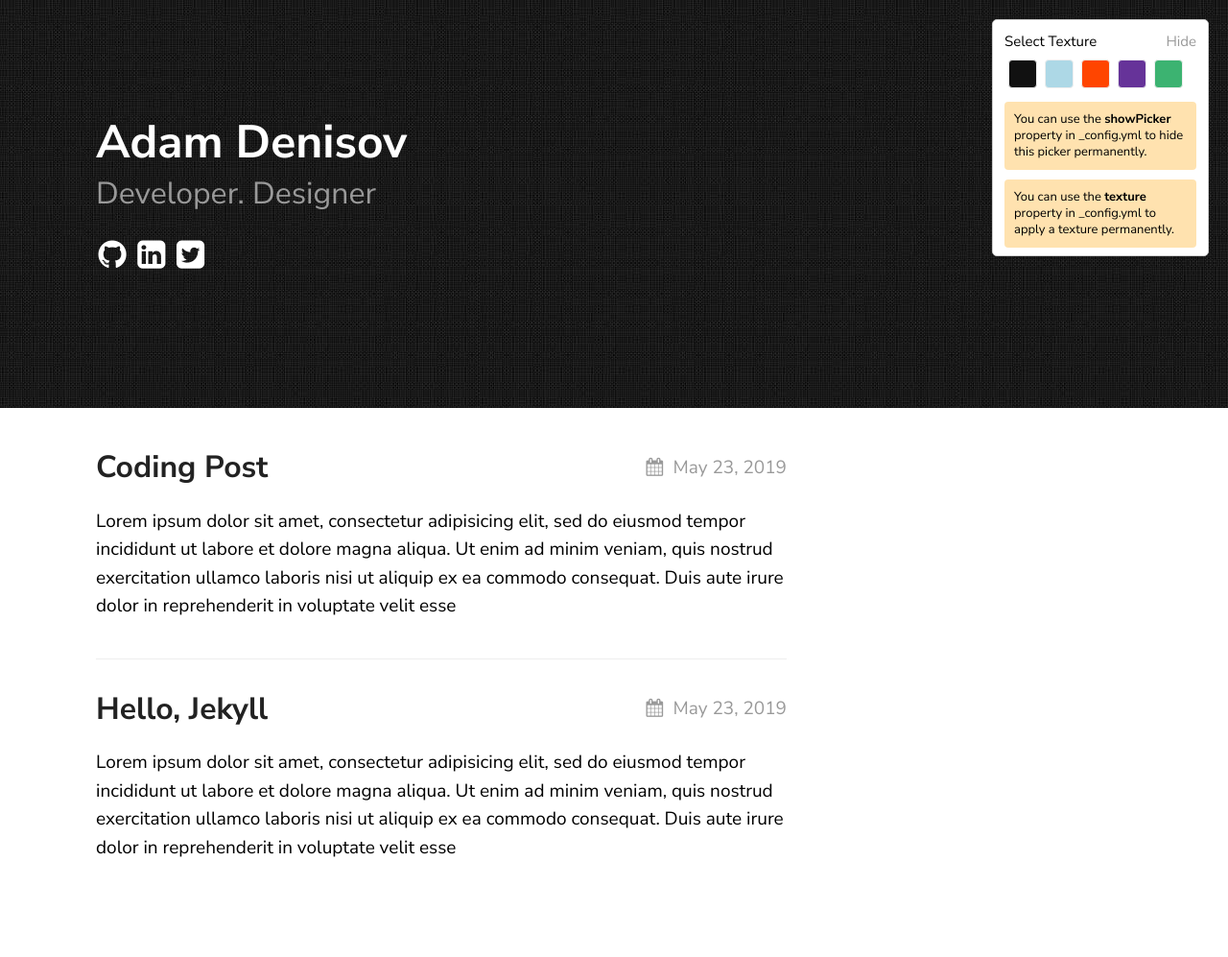
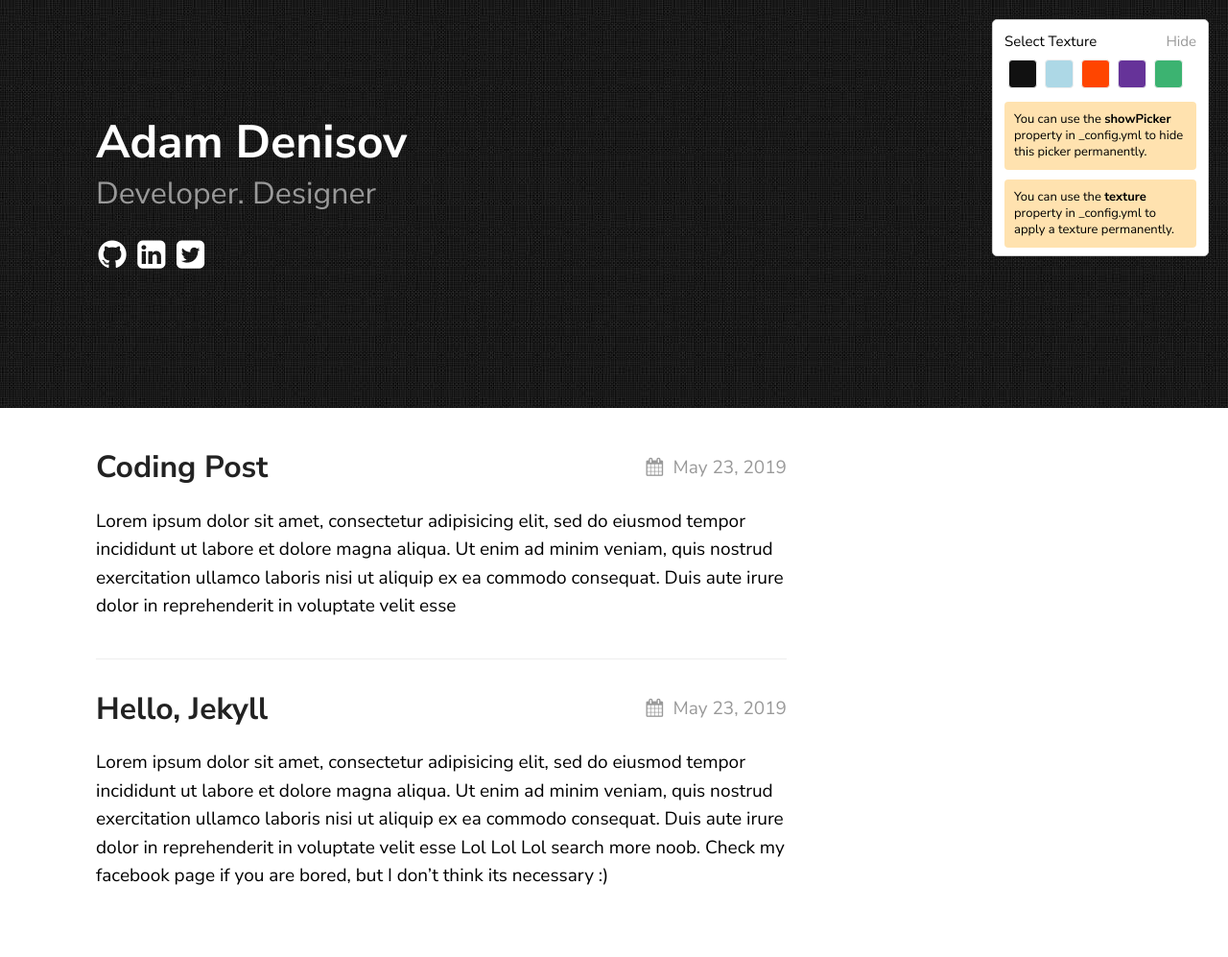
Before and after one commit to Aniket21mathur/Looking-For-Something-, a Jekyll site: the page built from index.md, in a window 1280 px wide. Shown: the whole page at 96% size. Built offline with Jekyll 4.4.1, drawn with Linux system fonts in a browser that asks for light colours; before the commit the page ends 967 px from its top, so only the background shows below that.

Commit message:
Add secret stuff

```diff
--- a/_posts/2019-05-23-welcome-to-jekyll.markdown
+++ b/_posts/2019-05-23-welcome-to-jekyll.markdown
@@ -4,6 +4,7 @@ title:  "Hello, Jekyll"
 date:   2019-05-23 21:03:36 +0530
 ---
 Lorem ipsum dolor sit amet, consectetur adipisicing elit, sed do eiusmod tempor incididunt ut labore et dolore magna aliqua. Ut enim ad minim veniam, quis nostrud exercitation ullamco laboris nisi ut aliquip ex ea commodo consequat. Duis aute irure dolor in reprehenderit in voluptate velit esse
+Lol Lol Lol search more noob. Check my facebook page if you are bored, but I don't think its necessary :)
 
 ![texture theme preview](https://images.unsplash.com/photo-1500322969630-a26ab6eb64cc?ixlib=rb-1.2.1&ixid=eyJhcHBfaWQiOjEyMDd9&w=1000&q=80)
 
```
